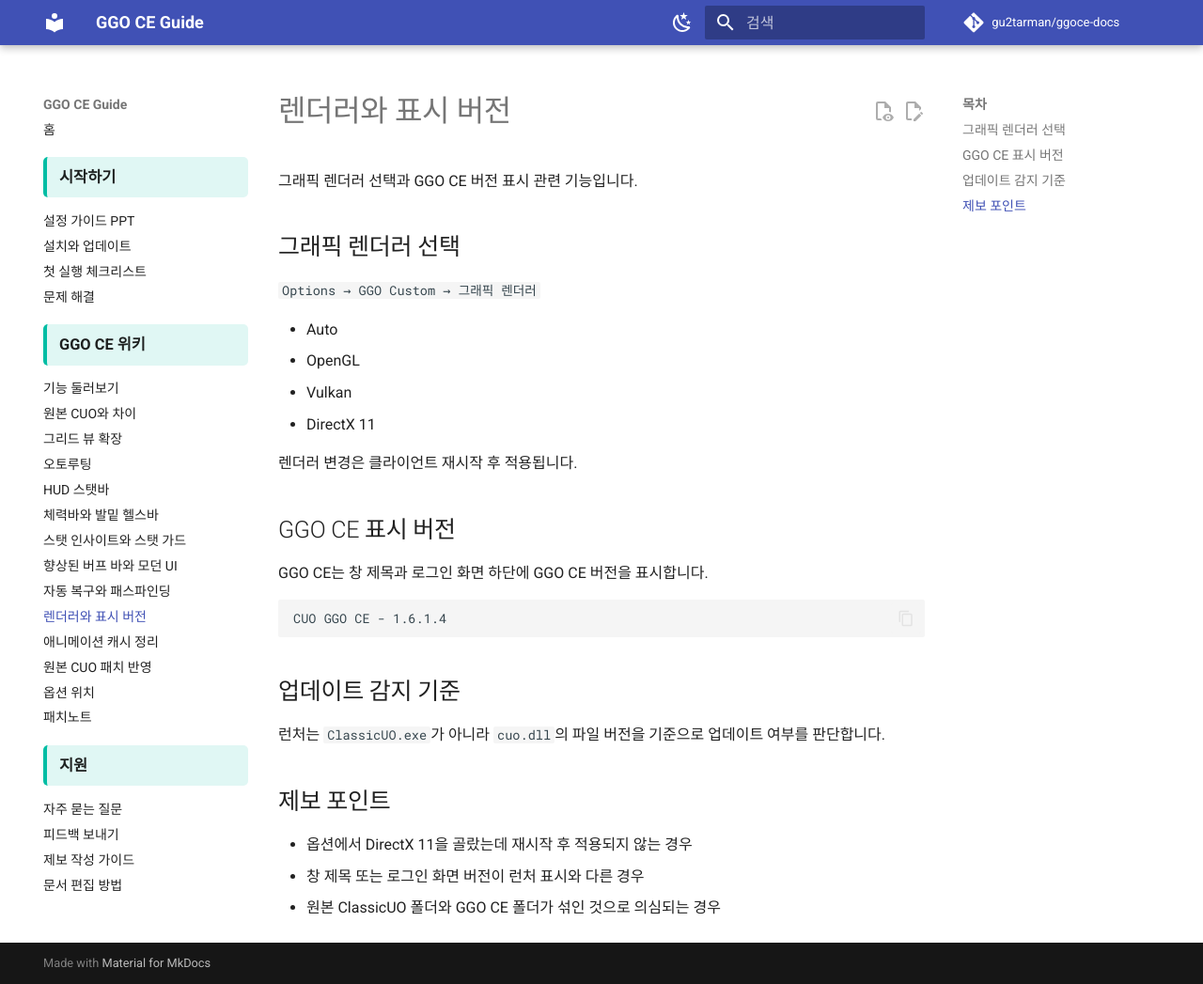
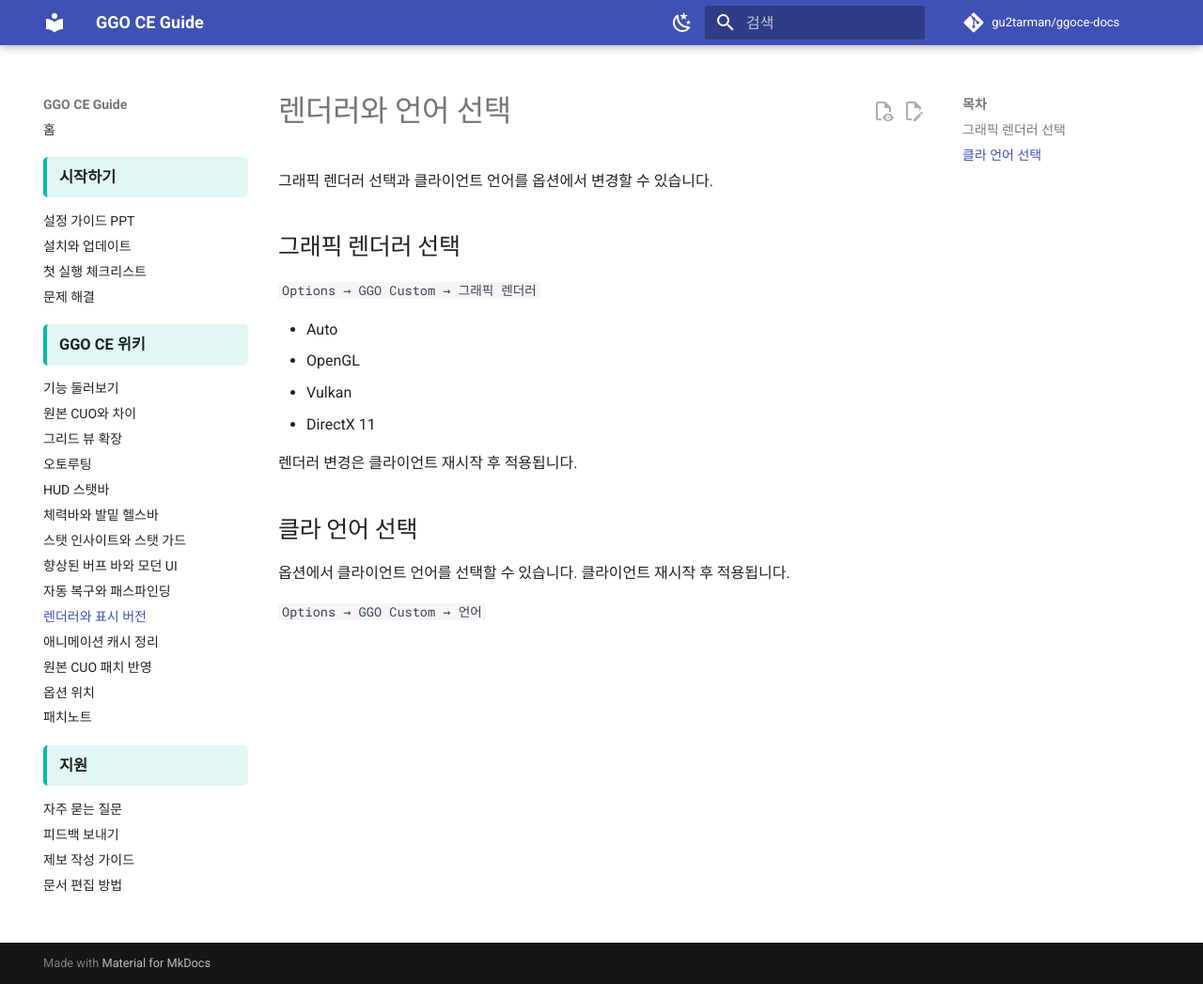
Before and after one commit to gu2tarman/ggoce-docs, an MkDocs documentation site: the page built from docs/ce/renderer-branding.md, in a window 1280 px wide and 1047 px high. Shown: the whole window at 94% size. Built offline with MkDocs 1.6.1 and Material for MkDocs 9.7.7, drawn with Linux system fonts in a browser that asks for light colours; comment, search, counter and statistics services are not loaded.

Commit message:
docs: update docs/ce/renderer-branding.md

````diff
--- a/docs/ce/renderer-branding.md
+++ b/docs/ce/renderer-branding.md
@@ -1,10 +1,9 @@
 ---
 title: 렌더러와 표시 버전
 ---
+# 렌더러와 언어 선택
 
-# 렌더러와 표시 버전
-
-그래픽 렌더러 선택과 GGO CE 버전 표시 관련 기능입니다.
+그래픽 렌더러 선택과 클라이언트 언어를 옵션에서 변경할 수 있습니다.
 
 ## 그래픽 렌더러 선택
 
@@ -17,20 +16,8 @@ title: 렌더러와 표시 버전
 
 렌더러 변경은 클라이언트 재시작 후 적용됩니다.
 
-## GGO CE 표시 버전
+## 클라 언어 선택
 
-GGO CE는 창 제목과 로그인 화면 하단에 GGO CE 버전을 표시합니다.
+옵션에서 클라이언트 언어를 선택할 수 있습니다. 클라이언트 재시작 후 적용됩니다.
 
-```text
-CUO GGO CE - 1.6.1.4
-```
-
-## 업데이트 감지 기준
-
-런처는 `ClassicUO.exe`가 아니라 `cuo.dll`의 파일 버전을 기준으로 업데이트 여부를 판단합니다.
-
-## 제보 포인트
-
-- 옵션에서 DirectX 11을 골랐는데 재시작 후 적용되지 않는 경우
-- 창 제목 또는 로그인 화면 버전이 런처 표시와 다른 경우
-- 원본 ClassicUO 폴더와 GGO CE 폴더가 섞인 것으로 의심되는 경우
+`Options → GGO Custom → 언어`
````
